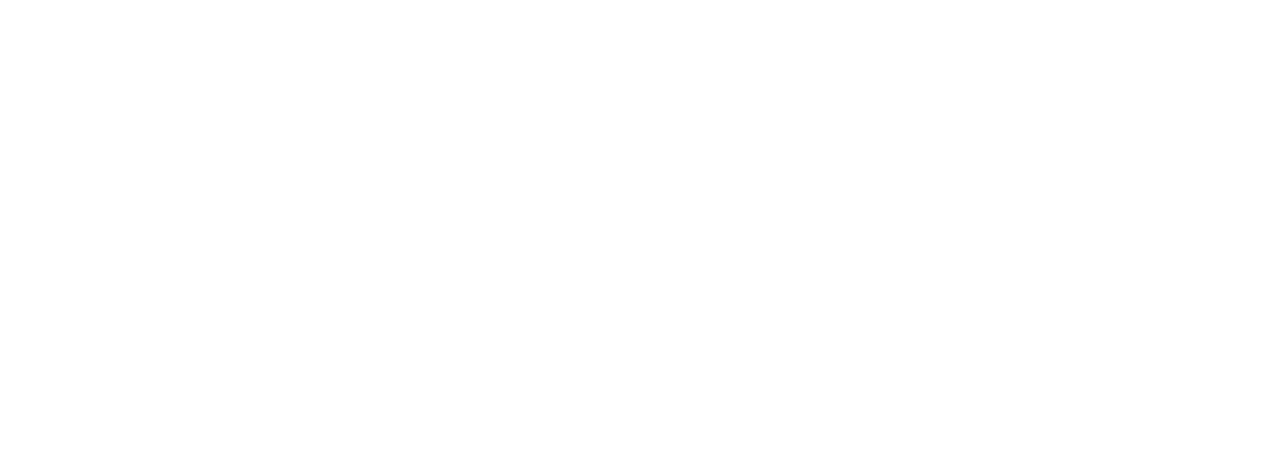
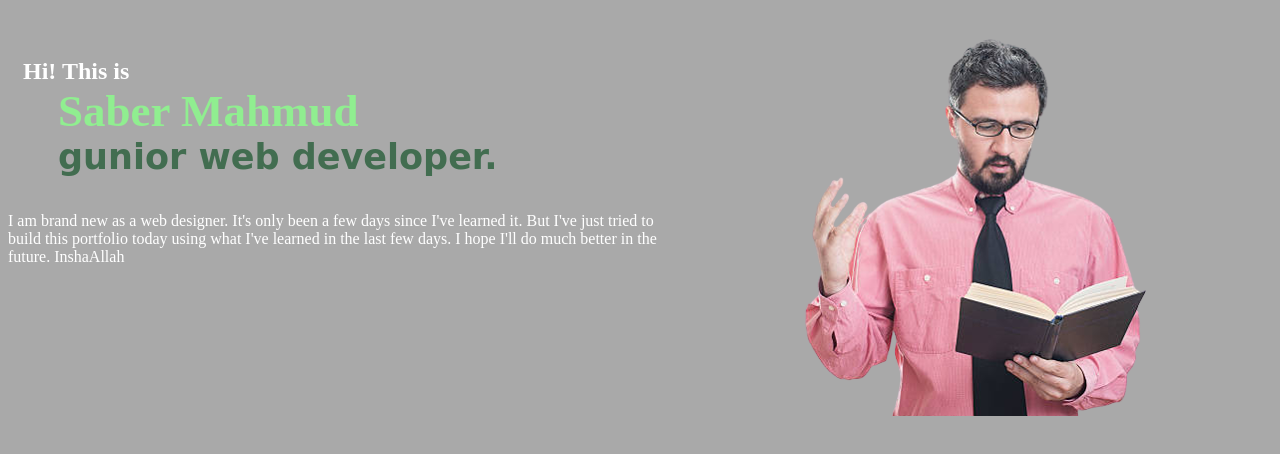
Before and after one commit to sabermahmud/Developer-portfolio, a plain HTML site: page index.html in a window 1280 px wide. Drawn offline with Linux system fonts and the light colour scheme; a web font is replaced by a local one.

Commit message:
firststep

```diff
--- a/index.html
+++ b/index.html
@@ -5,11 +5,29 @@
     <meta charset="UTF-8">
     <meta http-equiv="X-UA-Compatible" content="IE=edge">
     <meta name="viewport" content="width=device-width, initial-scale=1.0">
-    <title>Document</title>
+    <link rel="preconnect" href="https://fonts.googleapis.com">
+    <link rel="preconnect" href="https://fonts.gstatic.com" crossorigin>
+    <link href="https://fonts.googleapis.com/css2?family=Libre+Baskerville&family=The+Nautigal&display=swap"
+        rel="stylesheet">
+    <link rel="stylesheet" href="style.css">
+    <title>My Portfolio</title>
 </head>
 
 <body>
-
+    <section class="first">
+        <div class:"half-width">
+            <h1 class="welcome-note">Hi! This is </h1>
+            <h1 class="name">Saber Mahmud</h1>
+            <h3 class="short-notice">gunior web developer.</h3>
+            <p>I am brand new as a web designer. It's only been a few days since I've learned it. But I've just tried to
+                build this portfolio today using what I've learned in the last few days. I hope I'll do much better in
+                the
+                future. InshaAllah</p>
+        </div>
+        <div class="half-width">
+            <img src="imeges/first-image.png" alt="sorry,there was sabers photo">
+        </div>
+    </section>
 </body>
 
 </html>
--- a/style.css
+++ b/style.css
@@ -0,0 +1,40 @@
+body {
+    background-color: darkgray;
+}
+
+.welcome-note {
+    color: #fff;
+    font-family: 'Times New Roman', Times, serif;
+    margin-top: 50px;
+    margin-left: 15px;
+    margin-bottom: 0px;
+}
+
+.name {
+    color: lightgreen;
+    font-size: 45px;
+    font-family: ;
+    margin-top: 0px;
+    margin-bottom: 0px;
+    margin-left: 50px;
+}
+
+.short-notice {
+    color: rgb(66, 109, 80);
+    font-family: 'Libre Baskerville', serif;
+    font-family: 'The Nautigal', cursive;
+    font-size: 35px;
+    margin-left: 50px;
+    margin-top: 0px;
+    padding-top: 0px;
+}
+
+p {
+    color: #fff;
+}
+
+section {
+    display: flex;
+}
+
+.half-width {}
```
Also changed, not shown: imeges/first-image.png (added), imeges/istockphoto-542709112-612x612 (1).jpg (deleted).
